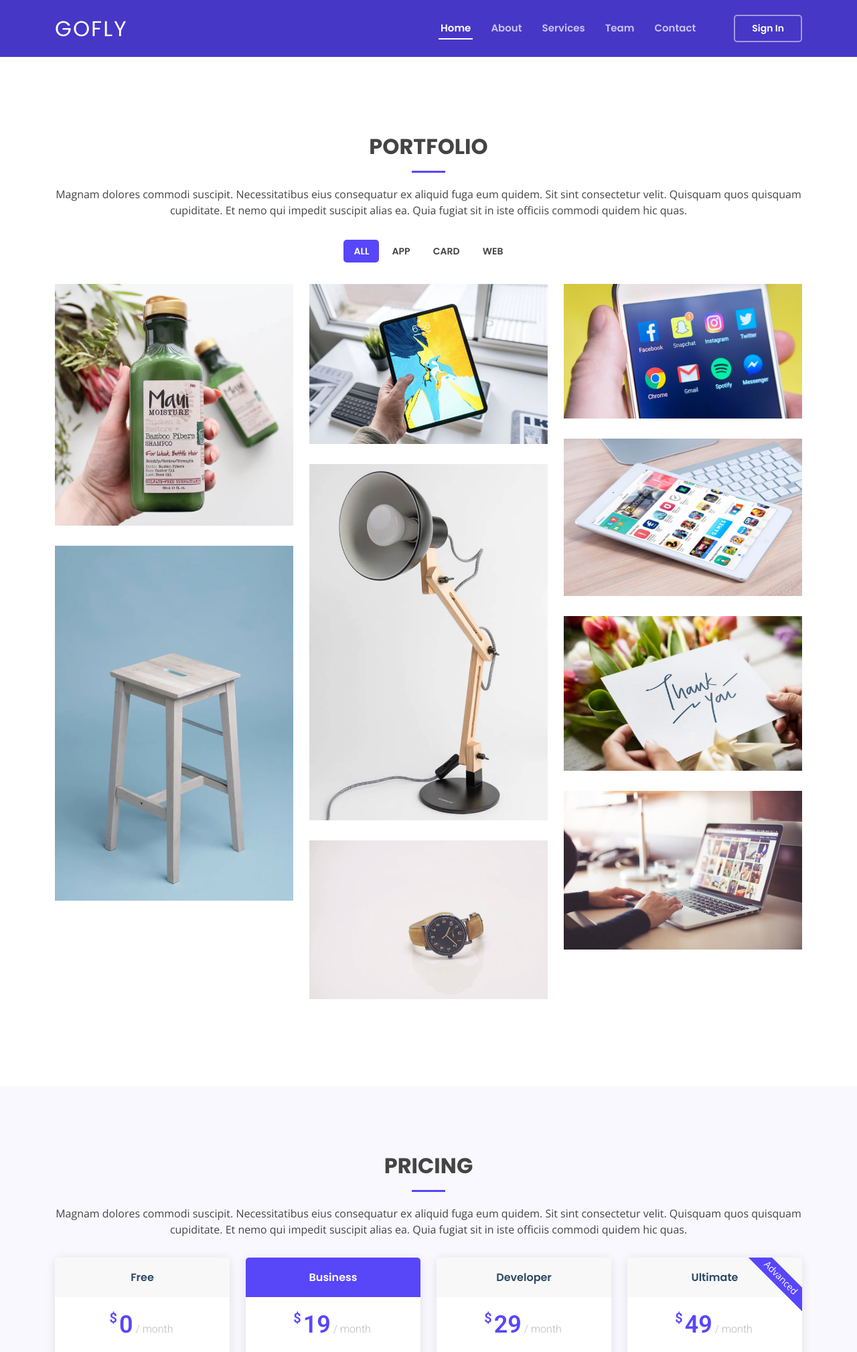
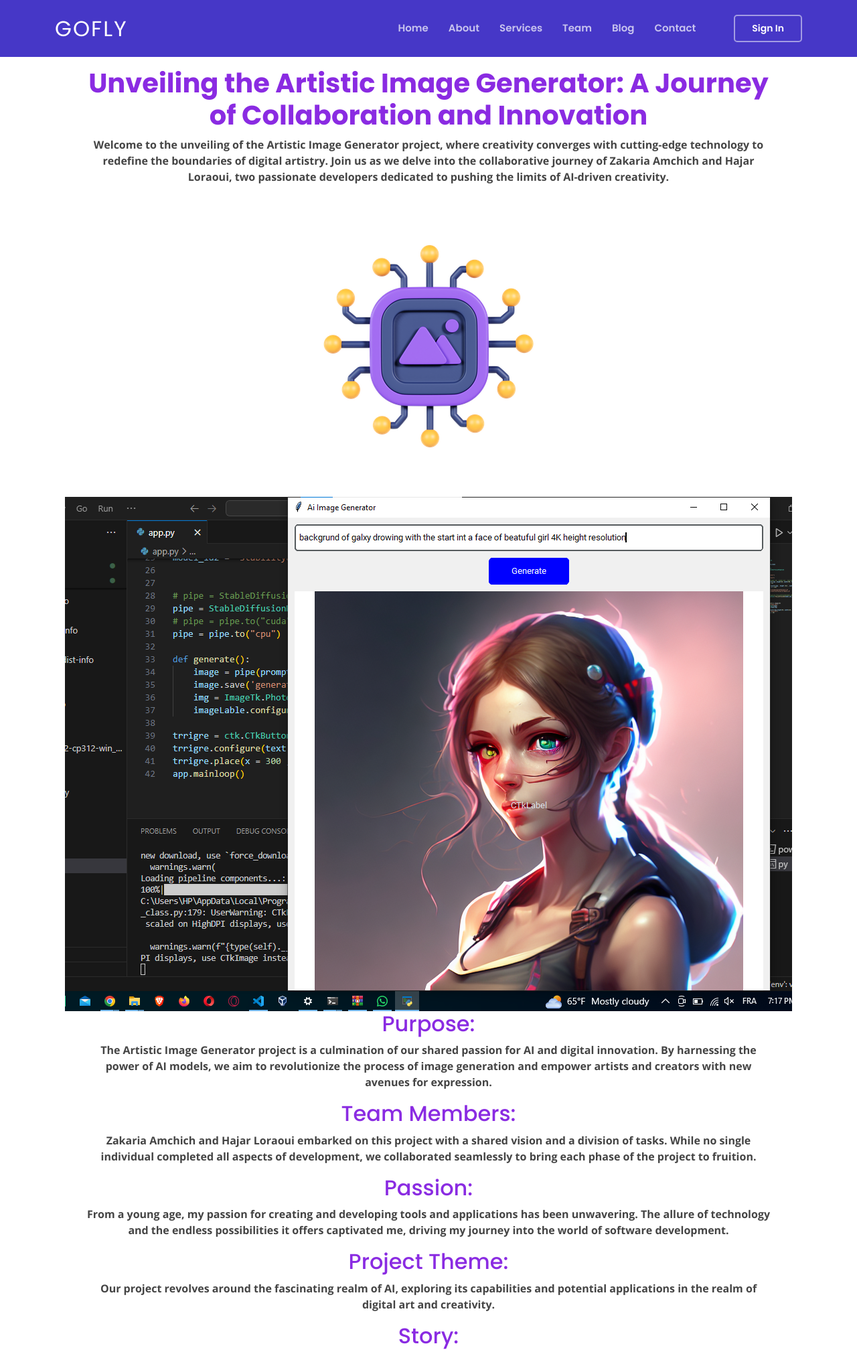
Before and after one commit to Zfastroot/AiImageGenerator, a Django app: page /demo/ in a window 1280 px wide. Shown: the top 2019 px of the page at 67% size. Run offline with Django 5.2, Linux system fonts and the light colour scheme; some libraries are stand-ins or nearby versions.

Commit message:
finish some staf

```diff
--- a/landingpage/templates/landingpage/demo.html
+++ b/landingpage/templates/landingpage/demo.html
@@ -3,243 +3,43 @@
 {% block content %}
     {% load static %}
     <main id="main">
-        <!-- ======= Portfolio Section ======= -->
-        <section id="portfolio" class="portfolio">
-        <div class="container" data-aos="fade-up">
 
-            <div class="section-title">
-            <h2>Portfolio</h2>
-            <p>Magnam dolores commodi suscipit. Necessitatibus eius consequatur ex aliquid fuga eum quidem. Sit sint consectetur velit. Quisquam quos quisquam cupiditate. Et nemo qui impedit suscipit alias ea. Quia fugiat sit in iste officiis commodi quidem hic quas.</p>
+        <h1 style="color: blueviolet;font-weight: bold;text-align: center;margin-left: 10%; margin-right: 10%;"> Unveiling the Artistic Image Generator: A Journey of Collaboration and Innovation</h1>
+        <p style="font-weight: bold;text-align: center;margin-left: 10%; margin-right: 10%; ">
+             Welcome to the unveiling of the Artistic Image Generator project, where creativity converges with cutting-edge technology to redefine the boundaries of digital artistry. Join us as we delve into the collaborative journey of Zakaria Amchich and Hajar Loraoui, two passionate developers dedicated to pushing the limits of AI-driven creativity.
+        </p>
+
+        <div> <img style="display: block; margin-left: auto; margin-right: auto; " src="{% static 'assets/img/favicon.png'%}" alt=""></div>
+
+        <div><img style="display: block; margin-left: auto; margin-right: auto; " src="{% static 'assets/img/AiTextToImageGUI2.png'%}" alt="">
             </div>
+            <h2 style="color: blueviolet;text-align: center;">Purpose:</h2>
+            <p style="font-weight: bold;text-align: center;margin-left: 10%; margin-right: 10%; "> The Artistic Image Generator project is a culmination of our shared passion for AI and digital innovation. By harnessing the power of AI models, we aim to revolutionize the process of image generation and empower artists and creators with new avenues for expression.</p>
+            <h2 style="color: blueviolet;text-align: center;">Team Members:</h2>
+            <p style="font-weight: bold;text-align: center; margin-left: 10%; margin-right: 10%; ">Zakaria Amchich and Hajar Loraoui embarked on this project with a shared vision and a division of tasks. While no single individual completed all aspects of development, we collaborated seamlessly to bring each phase of the project to fruition.</p>
+            <h2 style="color: blueviolet;text-align: center;" >Passion: </h2>
+            <p style="font-weight: bold;text-align: center; margin-left: 10%; margin-right: 10%; ">From a young age, my passion for creating and developing tools and applications has been unwavering. The allure of technology and the endless possibilities it offers captivated me, driving my journey into the world of software development.</p>
+            <h2 style="color: blueviolet;text-align: center;">Project Theme:</h2>
+            <p style="font-weight: bold;text-align: center; margin-left: 10%; margin-right: 10%; ">Our project revolves around the fascinating realm of AI, exploring its capabilities and potential applications in the realm of digital art and creativity.</p>
+            <h2 style="color: blueviolet;text-align: center;">Story:</h2>
+            <p style="font-weight: bold;text-align: center; margin-left: 10%; margin-right: 10%; ">My journey into the world of AI and digital innovation began with a simple curiosity about its workings and potential. When presented with the opportunity to define and work on a project, I seized upon the idea of exploring AI and its integration into our applications. Through this project, I aimed to deepen my understanding of AI models and their practical applications, enriching my skill set and broadening my horizons as a developer.</p>
+            <h2 style="color: blueviolet;text-align: center;">Value Proposition:</h2>
+            <p style="font-weight: bold;text-align: center; margin-left: 10%; margin-right: 10%; ">Throughout this project, I have gained invaluable insights into the world of AI, from the intricacies of model training to the seamless integration of AI APIs into our applications. This project has not only expanded my technical expertise but has also fueled my passion for continuous learning and innovation.</p>
+            <h2 style="color: blueviolet;text-align: center;">Technologies Used:</h2>
+            <p style="font-weight: bold;text-align: center; margin-left: 10%; margin-right: 10%; ">Our project leveraged a range of technologies, including Stable Diffusion for accessing AI models, Django for backend development, Pillow for image processing, and a plethora of other tools and frameworks. Each technology was carefully chosen to optimize performance and functionality, ensuring a seamless user experience.</p>
+            <h2 style="color: blueviolet;text-align: center;">Challenge:</h2>
+            <p style="font-weight: bold;text-align: center; margin-left: 10%; margin-right: 10%; ">One of the most significant challenges we encountered was the hardware limitation surrounding GPU acceleration. Despite our efforts to leverage GPU acceleration for image generation, the lack of a suitable Nvidia GPU posed a hurdle, necessitating reliance on CPU processing. This resulted in longer processing times and delayed the development of the web application and landing page components of our project.
+                Stay tuned as we delve deeper into the accomplishments, challenges, and lessons learned throughout our journey with the Artistic Image Generator project. Together, we're redefining the intersection of creativity and technology, one pixel at a time.</p>
 
-            <div class="row">
-            <div class="col-lg-12 d-flex justify-content-center">
-                <ul id="portfolio-flters">
-                <li data-filter="*" class="filter-active">All</li>
-                <li data-filter=".filter-app">App</li>
-                <li data-filter=".filter-card">Card</li>
-                <li data-filter=".filter-web">Web</li>
-                </ul>
-            </div>
-            </div>
+                <ul>
 
-            <div class="row portfolio-container">
+                    <li style = "font-weight: bold; margin-left: 10%; margin-right: 10%; " ><a  href="https://github.com/Zfastroot/AiImageGenerator.git" target="_blank">GitHub Repository</a></li>
+                    <li style = "font-weight: bold; margin-left: 10%; margin-right: 10%; "><a  href="https://plankton-app-qbej7.ondigitalocean.app" target="_blank">Deployed Project Page</a></li>
+                    <li style = "font-weight: bold; margin-left: 10%; margin-right: 10%; "><a  href="https://plankton-app-qbej7.ondigitalocean.app" target="_blank">Project's Landing Page</a></li>
+                    <li style = "font-weight: bold; margin-left: 10%; margin-right: 10%; "><a  href="https://www.linkedin.com/in/zakaria-amchich" target="_blank">LinkedIn Profile zakaria</a></li>
+                    <li style = "font-weight: bold; margin-left: 10%; margin-right: 10%; "><a  href="https://www.linkedin.com/in/hajar-loraoui" target="_blank">LinkedIn Profile hajar</a></li>
+                  </ul>
 
-            <div class="col-lg-4 col-md-6 portfolio-item filter-app">
-                <div class="portfolio-wrap">
-                <img src="{% static 'assets/img/portfolio/portfolio-1.jpg' %}" class="img-fluid" alt="">
-                <div class="portfolio-info">
-                    <h4>App 1</h4>
-                    <p>App</p>
-                </div>
-                <div class="portfolio-links">
-                    <a href="{% static 'assets/img/portfolio/portfolio-1.jpg' %}" data-gallery="portfolioGallery" class="portfolio-lightbox" title="App 1"><i class="bx bx-plus"></i></a>
-                    <a href="portfolio-details.html" title="More Details"><i class="bx bx-link"></i></a>
-                </div>
-                </div>
-            </div>
-
-            <div class="col-lg-4 col-md-6 portfolio-item filter-web">
-                <div class="portfolio-wrap">
-                <img src="{% static 'assets/img/portfolio/portfolio-2.jpg' %}" class="img-fluid" alt="">
-                <div class="portfolio-info">
-                    <h4>Web 3</h4>
-                    <p>Web</p>
-                </div>
-                <div class="portfolio-links">
-                    <a href="{% static 'assets/img/portfolio/portfolio-2.jpg' %}" data-gallery="portfolioGallery" class="portfolio-lightbox" title="Web 3"><i class="bx bx-plus"></i></a>
-                    <a href="portfolio-details.html" title="More Details"><i class="bx bx-link"></i></a>
-                </div>
-                </div>
-            </div>
-
-            <div class="col-lg-4 col-md-6 portfolio-item filter-app">
-                <div class="portfolio-wrap">
-                <img src="{% static 'assets/img/portfolio/portfolio-3.jpg' %}" class="img-fluid" alt="">
-                <div class="portfolio-info">
-                    <h4>App 2</h4>
-                    <p>App</p>
-                </div>
-                <div class="portfolio-links">
-                    <a href="assets/img/portfolio/portfolio-3.jpg' %}" data-gallery="portfolioGallery" class="portfolio-lightbox" title="App 2"><i class="bx bx-plus"></i></a>
-                    <a href="portfolio-details.html" title="More Details"><i class="bx bx-link"></i></a>
-                </div>
-                </div>
-            </div>
-
-            <div class="col-lg-4 col-md-6 portfolio-item filter-card">
-                <div class="portfolio-wrap">
-                <img src="{% static 'assets/img/portfolio/portfolio-4.jpg' %}" class="img-fluid" alt="">
-                <div class="portfolio-info">
-                    <h4>Card 2</h4>
-                    <p>Card</p>
-                </div>
-                <div class="portfolio-links">
-                    <a href="{% static 'assets/img/portfolio/portfolio-4.jpg' %}" data-gallery="portfolioGallery" class="portfolio-lightbox" title="Card 2"><i class="bx bx-plus"></i></a>
-                    <a href="portfolio-details.html" title="More Details"><i class="bx bx-link"></i></a>
-                </div>
-                </div>
-            </div>
-
-            <div class="col-lg-4 col-md-6 portfolio-item filter-web">
-                <div class="portfolio-wrap">
-                <img src="{% static 'assets/img/portfolio/portfolio-5.jpg' %}" class="img-fluid" alt="">
-                <div class="portfolio-info">
-                    <h4>Web 2</h4>
-                    <p>Web</p>
-                </div>
-                <div class="portfolio-links">
-                    <a href="{% static 'assets/img/portfolio/portfolio-5.jpg' %}" data-gallery="portfolioGallery" class="portfolio-lightbox" title="Web 2"><i class="bx bx-plus"></i></a>
-                    <a href="portfolio-details.html" title="More Details"><i class="bx bx-link"></i></a>
-                </div>
-                </div>
-            </div>
-
-            <div class="col-lg-4 col-md-6 portfolio-item filter-app">
-                <div class="portfolio-wrap">
-                <img src="{% static 'assets/img/portfolio/portfolio-6.jpg' %}" class="img-fluid" alt="">
-                <div class="portfolio-info">
-                    <h4>App 3</h4>
-                    <p>App</p>
-                </div>
-                <div class="portfolio-links">
-                    <a href="{% static 'assets/img/portfolio/portfolio-6.jpg' %}" data-gallery="portfolioGallery" class="portfolio-lightbox" title="App 3"><i class="bx bx-plus"></i></a>
-                    <a href="portfolio-details.html" title="More Details"><i class="bx bx-link"></i></a>
-                </div>
-                </div>
-            </div>
-
-            <div class="col-lg-4 col-md-6 portfolio-item filter-card">
-                <div class="portfolio-wrap">
-                <img src="{% static 'assets/img/portfolio/portfolio-7.jpg' %}" class="img-fluid" alt="">
-                <div class="portfolio-info">
-                    <h4>Card 1</h4>
-                    <p>Card</p>
-                </div>
-                <div class="portfolio-links">
-                    <a href="{% static 'assets/img/portfolio/portfolio-7.jpg' %}" data-gallery="portfolioGallery" class="portfolio-lightbox" title="Card 1"><i class="bx bx-plus"></i></a>
-                    <a href="portfolio-details.html" title="More Details"><i class="bx bx-link"></i></a>
-                </div>
-                </div>
-            </div>
-
-            <div class="col-lg-4 col-md-6 portfolio-item filter-card">
-                <div class="portfolio-wrap">
-                <img src="{% static 'assets/img/portfolio/portfolio-8.jpg' %}" class="img-fluid" alt="">
-                <div class="portfolio-info">
-                    <h4>Card 3</h4>
-                    <p>Card</p>
-                </div>
-                <div class="portfolio-links">
-                    <a href="{% static 'assets/img/portfolio/portfolio-8.jpg' %}" data-gallery="portfolioGallery" class="portfolio-lightbox" title="Card 3"><i class="bx bx-plus"></i></a>
-                    <a href="portfolio-details.html" title="More Details"><i class="bx bx-link"></i></a>
-                </div>
-                </div>
-            </div>
-
-            <div class="col-lg-4 col-md-6 portfolio-item filter-web">
-                <div class="portfolio-wrap">
-                <img src="{% static 'assets/img/portfolio/portfolio-9.jpg' %}" class="img-fluid" alt="">
-                <div class="portfolio-info">
-                    <h4>Web 3</h4>
-                    <p>Web</p>
-                </div>
-                <div class="portfolio-links">
-                    <a href="{% static 'assets/img/portfolio/portfolio-9.jpg' %}" data-gallery="portfolioGallery" class="portfolio-lightbox" title="Web 3"><i class="bx bx-plus"></i></a>
-                    <a href="portfolio-details.html" title="More Details"><i class="bx bx-link"></i></a>
-                </div>
-                </div>
-            </div>
-
-            </div>
-
-        </div>
-        </section><!-- End Portfolio Section -->
-
-        <!-- ======= Pricing Section ======= -->
-        <section id="pricing" class="pricing section-bg">
-        <div class="container" data-aos="fade-up">
-
-            <div class="section-title">
-            <h2>Pricing</h2>
-            <p>Magnam dolores commodi suscipit. Necessitatibus eius consequatur ex aliquid fuga eum quidem. Sit sint consectetur velit. Quisquam quos quisquam cupiditate. Et nemo qui impedit suscipit alias ea. Quia fugiat sit in iste officiis commodi quidem hic quas.</p>
-            </div>
-
-            <div class="row">
-
-            <div class="col-lg-3 col-md-6" data-aos="fade-up" data-aos-delay="100">
-                <div class="box">
-                <h3>Free</h3>
-                <h4><sup>$</sup>0<span> / month</span></h4>
-                <ul>
-                    <li>Aida dere</li>
-                    <li>Nec feugiat nisl</li>
-                    <li>Nulla at volutpat dola</li>
-                    <li class="na">Pharetra massa</li>
-                    <li class="na">Massa ultricies mi</li>
-                </ul>
-                <div class="btn-wrap">
-                    <a href="#" class="btn-buy">Buy Now</a>
-                </div>
-                </div>
-            </div>
-
-            <div class="col-lg-3 col-md-6 mt-4 mt-md-0" data-aos="fade-up" data-aos-delay="200">
-                <div class="box featured">
-                <h3>Business</h3>
-                <h4><sup>$</sup>19<span> / month</span></h4>
-                <ul>
-                    <li>Aida dere</li>
-                    <li>Nec feugiat nisl</li>
-                    <li>Nulla at volutpat dola</li>
-                    <li>Pharetra massa</li>
-                    <li class="na">Massa ultricies mi</li>
-                </ul>
-                <div class="btn-wrap">
-                    <a href="#" class="btn-buy">Buy Now</a>
-                </div>
-                </div>
-            </div>
-
-            <div class="col-lg-3 col-md-6 mt-4 mt-lg-0" data-aos="fade-up" data-aos-delay="300">
-                <div class="box">
-                <h3>Developer</h3>
-                <h4><sup>$</sup>29<span> / month</span></h4>
-                <ul>
-                    <li>Aida dere</li>
-                    <li>Nec feugiat nisl</li>
-                    <li>Nulla at volutpat dola</li>
-                    <li>Pharetra massa</li>
-                    <li>Massa ultricies mi</li>
-                </ul>
-                <div class="btn-wrap">
-                    <a href="#" class="btn-buy">Buy Now</a>
-                </div>
-                </div>
-            </div>
-
-            <div class="col-lg-3 col-md-6 mt-4 mt-lg-0" data-aos="fade-up" data-aos-delay="400">
-                <div class="box">
-                <span class="advanced">Advanced</span>
-                <h3>Ultimate</h3>
-                <h4><sup>$</sup>49<span> / month</span></h4>
-                <ul>
-                    <li>Aida dere</li>
-                    <li>Nec feugiat nisl</li>
-                    <li>Nulla at volutpat dola</li>
-                    <li>Pharetra massa</li>
-                    <li>Massa ultricies mi</li>
-                </ul>
-                <div class="btn-wrap">
-                    <a href="#" class="btn-buy">Buy Now</a>
-                </div>
-                </div>
-            </div>
-
-            </div>
-
-        </div>
-        </section><!-- End Pricing Section -->
 
     </main>
 
--- a/templates/basetwo.html
+++ b/templates/basetwo.html
@@ -48,14 +48,15 @@
 
       <nav id="navbar" class="navbar">
         <ul>
-          <li><a class="nav-link scrollto active" href="{% url 'index'%}">Home</a></li>
-          <li><a class="nav-link scrollto" href="{% url 'about'%}">About</a></li>
-          <li><a class="nav-link scrollto" href="{% url 'service'%}">Services</a></li>
-          <li><a class="nav-link scrollto" href="{% url 'team'%}">Team</a></li>
+          <li><a class="nav-link scrollto " href="{% url 'index'%}">Home</a></li>
+          <li><a class="nav-link scrollto " href="{% url 'about'%}">About</a></li>
+          <li><a class="nav-link scrollto " href="{% url 'service'%}">Services</a></li>
+          <li><a class="nav-link scrollto " href="{% url 'team'%}">Team</a></li>
+          <li><a class="nav-link scrollto " href="{% url 'demo'%}">Blog</a></li>
           <!-- <li><a class="nav-link scrollto " href="#portfolio">Portfolio</a></li> -->
-          <li><a class="nav-link scrollto" href="{% url 'contact'%}">Contact</a></li>
+          <li><a class="nav-link scrollto " href="{% url 'contact'%}">Contact</a></li>
           {% if user.is_authenticated%}
-            <li style="color: red; ">{{user.username}}</li>
+            <li class="getstarted scrollto active" >{{user.username}}</li>
             <li><a class="getstarted scrollto" href="{% url 'logout'%}">Log Out</a></li>
           {% else %}
             <li><a class="getstarted scrollto" href="{% url 'signin'%}">Sign In</a></li>
```
Also changed, not shown: templates/base.html (+8 -7 lines), landingpage/static/assets/img/AiTextToImageGUI1.png (added), landingpage/static/assets/img/AiTextToImageGUI2.png (added), static/assets/img/AiTextToImageGUI1.png (added), static/assets/img/AiTextToImageGUI2.png (added).
